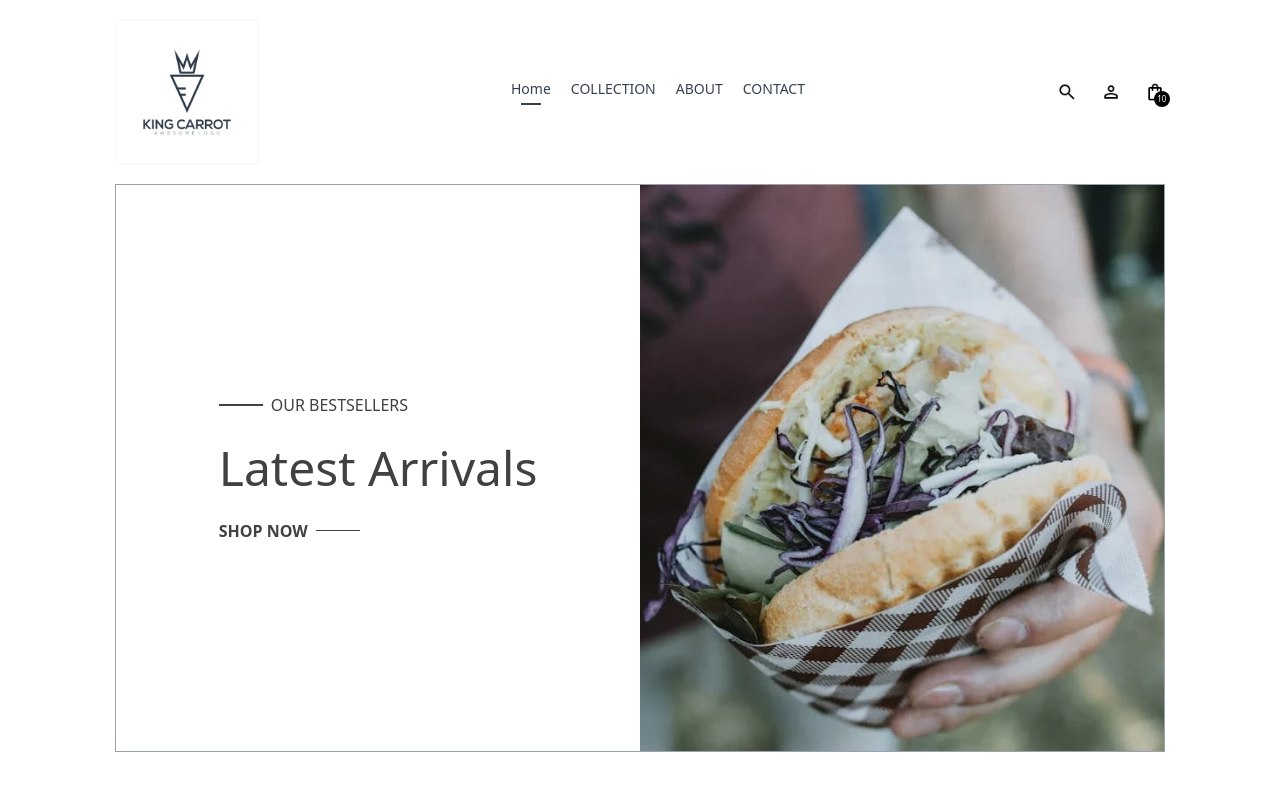
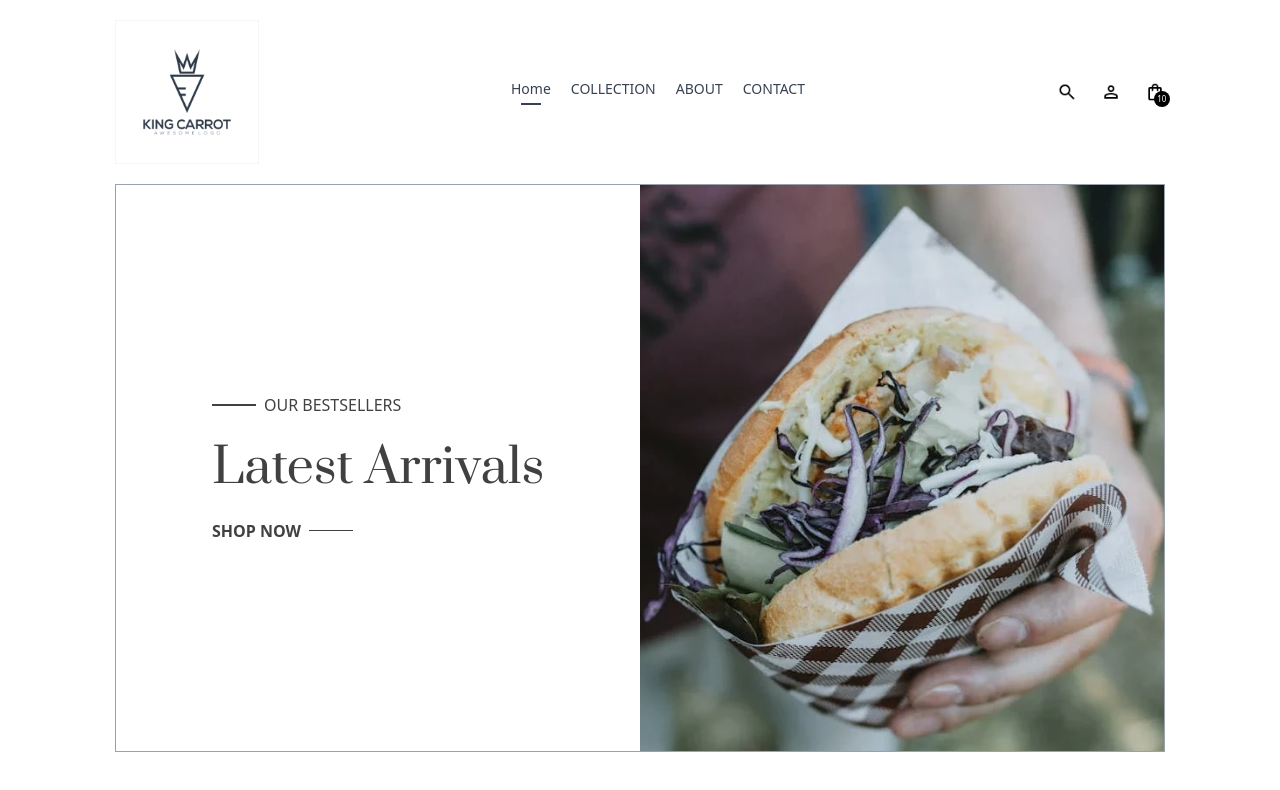
Before and after one commit to Stanrighttoleft/shop, a React (Vite) app in the folder frontend/: page / in a window 1280 px wide. Shown: the top 790 px of the page. Built offline with nearby package versions, Linux system fonts and the light colour scheme.

Commit message:
hero section complete

```diff
--- a/frontend/src/components/Hero.jsx
+++ b/frontend/src/components/Hero.jsx
@@ -11,7 +11,7 @@ const Hero = () => {
                 <p className='w-8 md:w-11 h-[2px] bg-[#414141]'></p>
                 <p className='font-medium text-sm md:text-base' >OUR BESTSELLERS</p>
             </div>
-            <h1 className='text-3xl sm:py-3 lg:text-5xl leading-relaxed'>Latest Arrivals</h1>
+            <h1 className='prata-regular text-3xl sm:py-3 lg:text-5xl leading-relaxed'>Latest Arrivals</h1>
             <div className='flex items-center gap-2'>
                 <p className='font-semibold text-sm md:text-base'>SHOP NOW</p>
                 <p className='w-8 md:w-11 h-[1px] bg-[#414141]' ></p>
--- a/frontend/src/index.css
+++ b/frontend/src/index.css
@@ -1,5 +1,14 @@
+@import url('https://fonts.googleapis.com/css2?family=Montserrat:ital,wght@0,100..900;1,100..900&family=Noto+Sans+TC:wght@100..900&family=Nunito:ital,wght@0,200..1000;1,200..1000&family=Outfit:wght@100..900&family=Prata&family=Roboto:ital,wght@0,100;0,300;0,400;0,500;0,700;0,900;1,100;1,300;1,400;1,500;1,700;1,900&display=swap');
+
 @import "tailwindcss";
 
 a.active hr{
     display:block;
 }
+
+
+.prata-regular {
+    font-family: "Prata", serif;
+    font-weight: 400;
+    font-style: normal;
+  }
```
